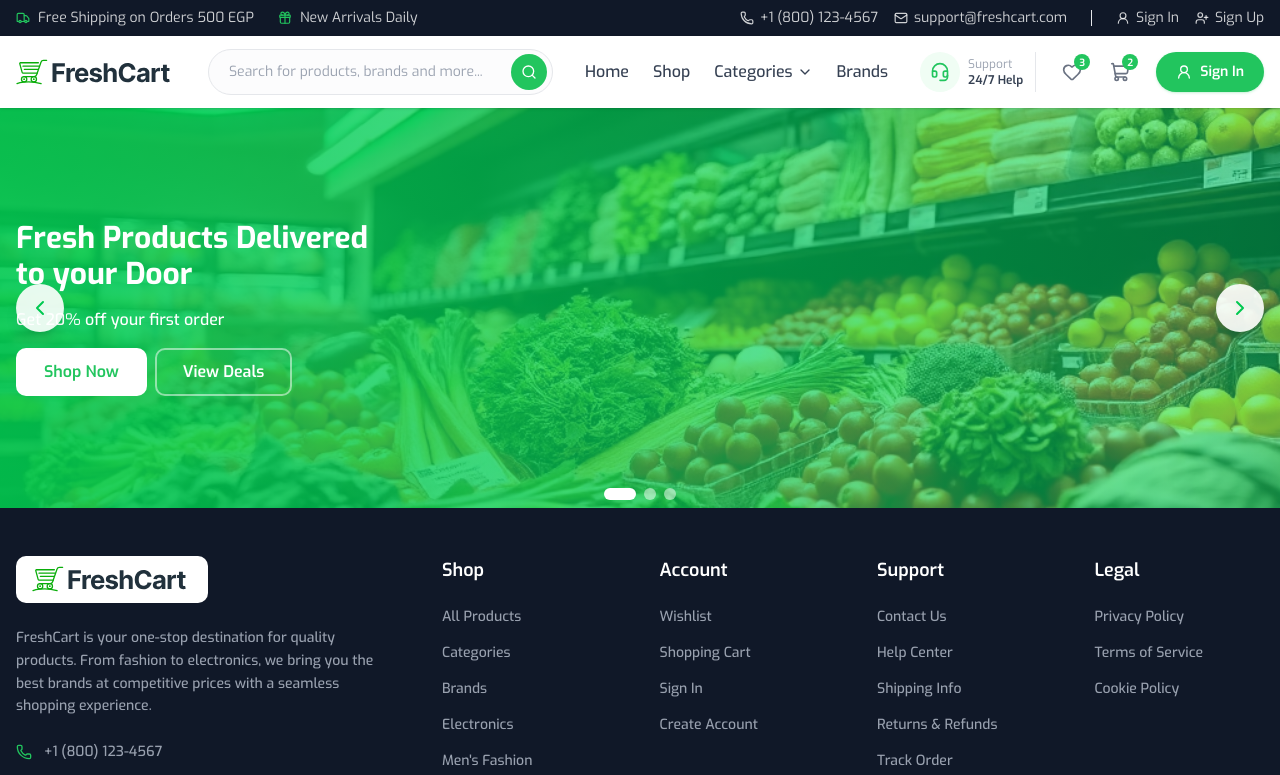
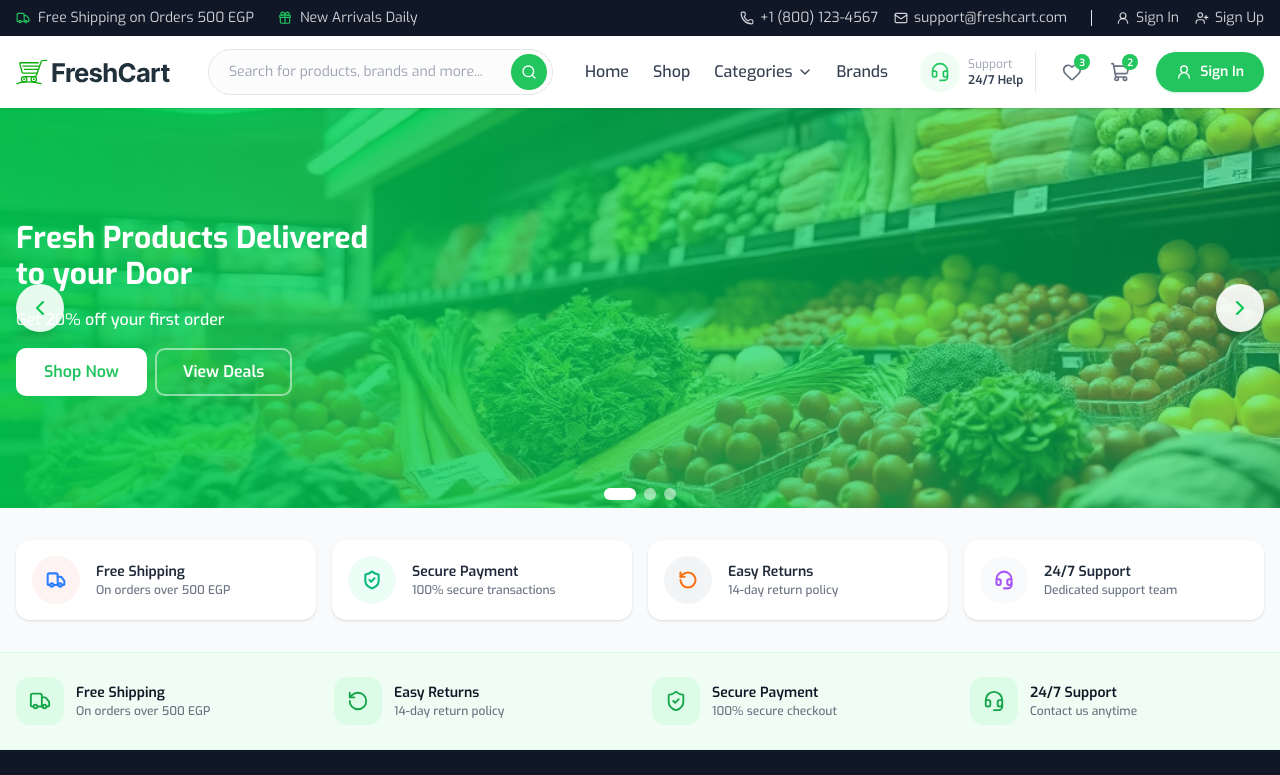
Before and after one commit to SaifHarraz/FreshCart, a Next.js app: page / in a window 1280 px wide. Shown: the top 775 px of the page. Built offline with nearby package versions, Linux system fonts and the light colour scheme.

Commit message:
BenefitsStrip in main layout

```diff
--- a/src/app/(site)/(shop)/page.tsx
+++ b/src/app/(site)/(shop)/page.tsx
@@ -1,10 +1,12 @@
-import HomeSlider from "@/features/products/home/components/HomeSlider";
+import HomeSlider from "@/features/products/home/components/HomeSlider/HomeSlider";
+import HomeBenefits  from './../../../features/products/home/components/HomeBenefits/HomeBenefits';
 
 
 export default function HomePage() {
   return (
     <>
       <HomeSlider />
+      <HomeBenefits />
     </>
   );
 }
--- a/src/app/(site)/layout.tsx
+++ b/src/app/(site)/layout.tsx
@@ -1,3 +1,4 @@
+import BenefitsStrip from "@/components/layout/BenefitsStrip/BenefitsStrip";
 import Footer from "@/components/layout/Footer/Footer";
 import SiteHeader from "@/components/layout/SiteHeader/SiteHeader";
 export default function SiteLayout({
@@ -14,6 +15,7 @@ export default function SiteLayout({
       />
 
       <main>{children}</main>
+         <BenefitsStrip />
       <Footer user={null} />
     </>
   );
--- a/src/components/layout/BenefitsStrip/BenefitsStrip.tsx
+++ b/src/components/layout/BenefitsStrip/BenefitsStrip.tsx
@@ -0,0 +1,62 @@
+
+import { Truck, RotateCcw, ShieldCheck, Headset } from "lucide-react";
+
+const benefits = [
+  {
+    id: "shipping",
+    title: "Free Shipping",
+    description: "On orders over 500 EGP",
+    icon: Truck,
+  },
+  {
+    id: "returns",
+    title: "Easy Returns",
+    description: "14-day return policy",
+    icon: RotateCcw,
+  },
+  {
+    id: "payment",
+    title: "Secure Payment",
+    description: "100% secure checkout",
+    icon: ShieldCheck,
+  },
+  {
+    id: "support",
+    title: "24/7 Support",
+    description: "Contact us anytime",
+    icon: Headset,
+  },
+];
+
+export default function BenefitsStrip() {
+  return (
+    <section
+      aria-label="Shopping benefits"
+      className="border-y border-[#DCFCE7] bg-[#F0FDF4]"
+    >
+      <div className="mx-auto grid max-w-[1504px] grid-cols-1 gap-6 px-4 py-6 sm:grid-cols-2 lg:grid-cols-4">
+        {benefits.map(({ id, title, description, icon: Icon }) => (
+          <div key={id} className="flex items-center gap-3">
+            <div className="flex size-12 shrink-0 items-center justify-center rounded-xl bg-[#DCFCE7]">
+              <Icon
+                aria-hidden="true"
+                className="size-[22px] text-[#16A34A]"
+                strokeWidth={2}
+              />
+            </div>
+
+            <div>
+              <h4 className="text-sm leading-5 font-semibold text-[#101828]">
+                {title}
+              </h4>
+
+              <p className="text-xs leading-4 font-medium text-[#6A7282]">
+                {description}
+              </p>
+            </div>
+          </div>
+        ))}
+      </div>
+    </section>
+  );
+}
--- a/src/components/layout/BenefitsStrip/data.ts
+++ b/src/components/layout/BenefitsStrip/data.ts
@@ -0,0 +1,36 @@
+
+import {
+  Truck,
+  RotateCcw,
+  ShieldCheck,
+  Headset,
+} from "lucide-react";
+
+import type { BenefitItem } from "./types";
+
+export const benefitItems: BenefitItem[] = [
+  {
+    id: "free-shipping",
+    title: "Free Shipping",
+    description: "On orders over 500 EGP",
+    icon: Truck,
+  },
+  {
+    id: "easy-returns",
+    title: "Easy Returns",
+    description: "14-day return policy",
+    icon: RotateCcw,
+  },
+  {
+    id: "secure-payment",
+    title: "Secure Payment",
+    description: "100% secure checkout",
+    icon: ShieldCheck,
+  },
+  {
+    id: "customer-support",
+    title: "24/7 Support",
+    description: "Contact us anytime",
+    icon: Headset,
+  },
+];
--- /dev/null
+++ b/src/features/products/home/components/HomeBenefits/HomeBenefits.tsx
@@ -0,0 +1,47 @@
+
+import { homeBenefits } from "./data";
+
+export default function HomeBenefits() {
+  return (
+    <section className="bg-[#F9FAFB] px-4 py-8">
+      <div className="mx-auto grid max-w-[1472px] grid-cols-1 gap-4 sm:grid-cols-2 lg:grid-cols-4">
+        {homeBenefits.map(
+          ({
+            id,
+            title,
+            description,
+            icon: Icon,
+            iconColor,
+            iconBackground,
+          }) => (
+            <div
+              key={id}
+              className="flex min-h-20 items-center gap-4 overflow-hidden rounded-xl bg-white p-4 shadow-sm transition-shadow duration-300 hover:shadow-lg" >
+              <div
+                className="flex size-12 shrink-0 items-center justify-center rounded-full"
+                style={{ backgroundColor: iconBackground }}
+              >
+                <Icon
+                  className="size-5"
+                  style={{ color: iconColor }}
+                  strokeWidth={2.5}
+                  aria-hidden="true"
+                />
+              </div>
+
+              <div className="min-w-0">
+                <h3 className="text-sm leading-5 font-semibold text-[#1E2939]">
+                  {title}
+                </h3>
+
+                <p className="text-xs leading-4 font-medium text-[#6A7282]">
+                  {description}
+                </p>
+              </div>
+            </div>
+          ),
+        )}
+      </div>
+    </section>
+  );
+}
--- /dev/null
+++ b/src/features/products/home/components/HomeBenefits/data.ts
@@ -0,0 +1,42 @@
+
+import {
+  Truck,
+  ShieldCheck,
+  RotateCcw,
+  Headset,
+} from "lucide-react";
+
+export const homeBenefits = [
+  {
+    id: "shipping",
+    title: "Free Shipping",
+    description: "On orders over 500 EGP",
+    icon: Truck,
+    iconColor: "#2B7FFF",
+    iconBackground: "#FEF2F2",
+  },
+  {
+    id: "payment",
+    title: "Secure Payment",
+    description: "100% secure transactions",
+    icon: ShieldCheck,
+    iconColor: "#10B981",
+    iconBackground: "#ECFDF5",
+  },
+  {
+    id: "returns",
+    title: "Easy Returns",
+    description: "14-day return policy",
+    icon: RotateCcw,
+    iconColor: "#F97316",
+    iconBackground: "#F3F4F6",
+  },
+  {
+    id: "support",
+    title: "24/7 Support",
+    description: "Dedicated support team",
+    icon: Headset,
+    iconColor: "#A855F7",
+    iconBackground: "#F9FAFB",
+  },
+];
```
Also changed, not shown: src/components/layout/BenefitsStrip/types.ts (+9 -0 lines), src/features/products/home/components/HomeSlider/HomeSlider.tsx (renamed from src/features/products/home/components/HomeSlider.tsx, +4 -5 lines), src/features/products/home/components/HomeSlider/data.ts (renamed from src/features/products/home/data.ts), src/features/products/home/components/HomeSlider/types.ts (renamed from src/features/products/home/types.ts).
